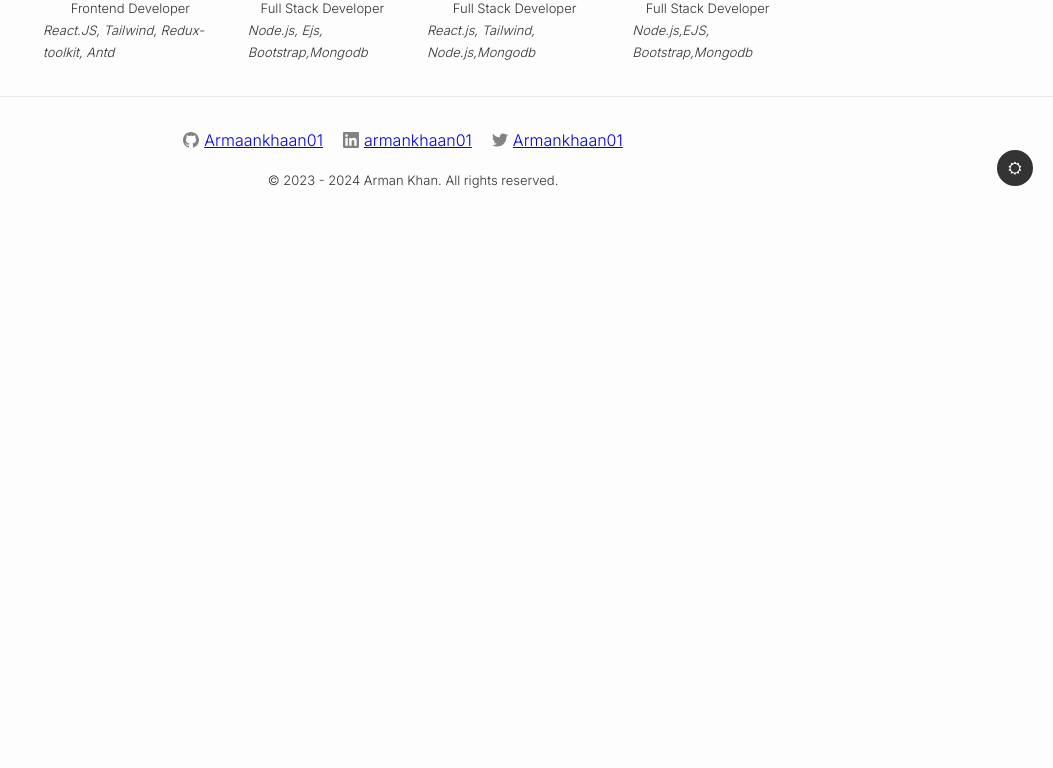
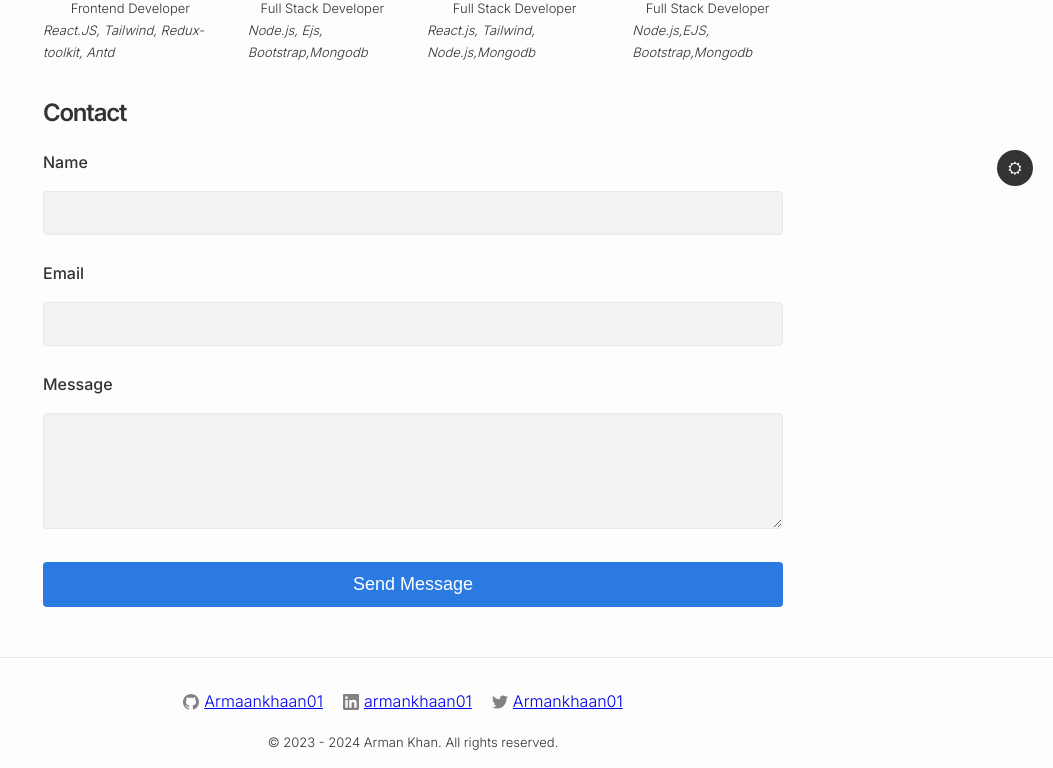
Before and after one commit to Armaankhaan01/portfolio, a plain HTML site: page index.html in a window 1280 px wide. Shown: the part 594-1362 px from the top of the page, without its empty margins (227-1280 px from the left). Before the commit the page ends 800 px from the top, so only its background shows below. Drawn offline with Linux system fonts and the light colour scheme.

Commit message:
Added Form

```diff
--- a/assets/main.css
+++ b/assets/main.css
@@ -1,6 +1,5 @@
 @import url("https://fonts.googleapis.com/css2?family=Inter:wght@300;500;600&display=swap");
 @import url("https://cdnjs.cloudflare.com/ajax/libs/font-awesome/4.7.0/css/font-awesome.min.css");
-
 
 :root {
     --bg-color: #fdfdfd;
@@ -10,6 +9,8 @@
     --sub-heading-color: #828282;
     --dark-button-bg: #333;
     --dark-button-color: #fdfdfd;
+    --form-bg-color: #f2f2f2;
+    --border-color: #e8e8e8;
 }
 
 /** Reset some basic elements */
@@ -42,6 +43,8 @@ body.dark-mode {
     --sub-heading-color: #b3b3b3;
     --dark-button-bg: #fdfdfd;
     --dark-button-color: #333;
+    --form-bg-color: #252525;
+    --border-color: #444444;
 }
 
 
@@ -172,7 +175,7 @@ a:hover {
 /** Site header */
 .site-header {
     border-top: 5px solid var(--heading-color);
-    border-bottom: 1px solid #e8e8e8;
+    border-bottom: 1px solid var(--border-color);
     min-height: 55.95px;
     position: relative;
 }
@@ -219,7 +222,7 @@ a:hover {
         top: 9px;
         right: 15px;
         background-color: var(--bg-color);
-        border: 1px solid #e8e8e8;
+        border: 1px solid var(--border-color);
         border-radius: 5px;
         text-align: right;
     }
@@ -270,7 +273,7 @@ a:hover {
 
 /** Site footer */
 .site-footer {
-    border-top: 1px solid #e8e8e8;
+    border-top: 1px solid var(--border-color);
     padding-top: 30px;
 }
 
@@ -608,4 +611,62 @@ h4 {
     margin-top: 15px;
 }
 
+form {
+    display: flex;
+    flex-direction: column;
+}
+
+
+.form-group {
+    margin-bottom: 20px;
+}
+
+.form-group label {
+    display: block;
+    margin-bottom: 10px;
+    font-weight: 500;
+    color: var(--text-color);
+}
+
+.form-group input,
+.form-group textarea {
+    box-sizing: border-box;
+    width: 100%;
+    margin: 5px 0;
+    padding: 12px;
+    font-size: 16px;
+    border: 1px solid var(--border-color);
+    border-radius: 4px;
+    transition: border-color 0.3s;
+    background-color: var(--form-bg-color);
+}
+
+.form-group input:focus,
+.form-group textarea:focus {
+    border-color: var(--link-color);
+    outline: none;
+}
+
+textarea {
+    resize: vertical;
+}
+
+button[type="submit"] {
+    display: block;
+    width: 100%;
+    padding: 12px;
+    font-size: 18px;
+    color: #fff;
+    background-color: #2a7ae2;
+    border: none;
+    border-radius: 4px;
+    cursor: pointer;
+    transition: background-color 0.3s;
+}
+
+button[type="submit"]:hover {
+    background-color: #1756a9;
+}
+
+
 /*# sourceMappingURL=main.css.map */
--- a/index.html
+++ b/index.html
@@ -63,7 +63,7 @@
               <a class="page-link" href="#home">About</a>
               <a class="page-link" href="/assets/img/ArmanResume.pdf">resume</a>
               <a class="page-link" href="#projects-container">portfolio</a>
-              <a class="page-link" href="mailto:armankhan876426@gmail.com"
+              <a class="page-link" href="#contact"
                 >Contact</a
               >
             </div>
@@ -161,6 +161,34 @@
               >
             </div>
           </div>
+          <h2 class="main-section" id="contact">Contact</h2>
+          <div class="contact-form">
+            <form action="/submit-form" method="POST">
+              <div class="form-group">
+                <label for="name">Name</label>
+                <input type="text" id="name" name="name" required />
+              </div>
+
+              <div class="form-group">
+                <label for="email">Email</label>
+                <input type="email" id="email" name="email" required />
+              </div>
+
+              <div class="form-group">
+                <label for="message">Message</label>
+                <textarea
+                  id="message"
+                  name="message"
+                  rows="5"
+                  required
+                ></textarea>
+              </div>
+
+              <div class="form-group">
+                <button type="submit">Send Message</button>
+              </div>
+            </form>
+          </div>
         </div>
       </div>
     </main>
```
